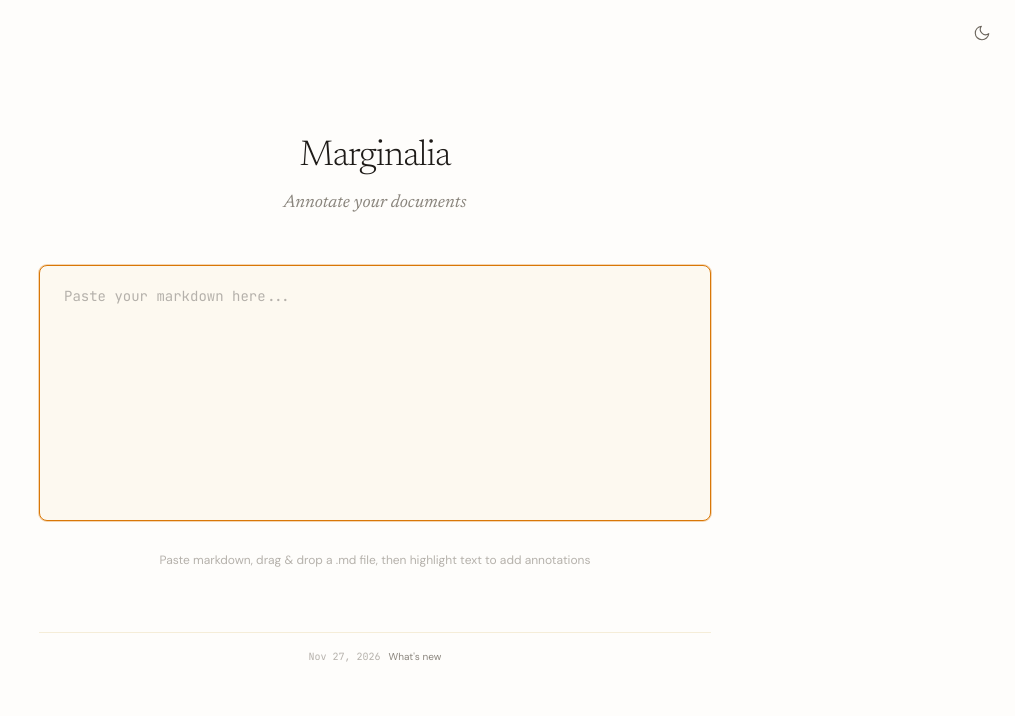
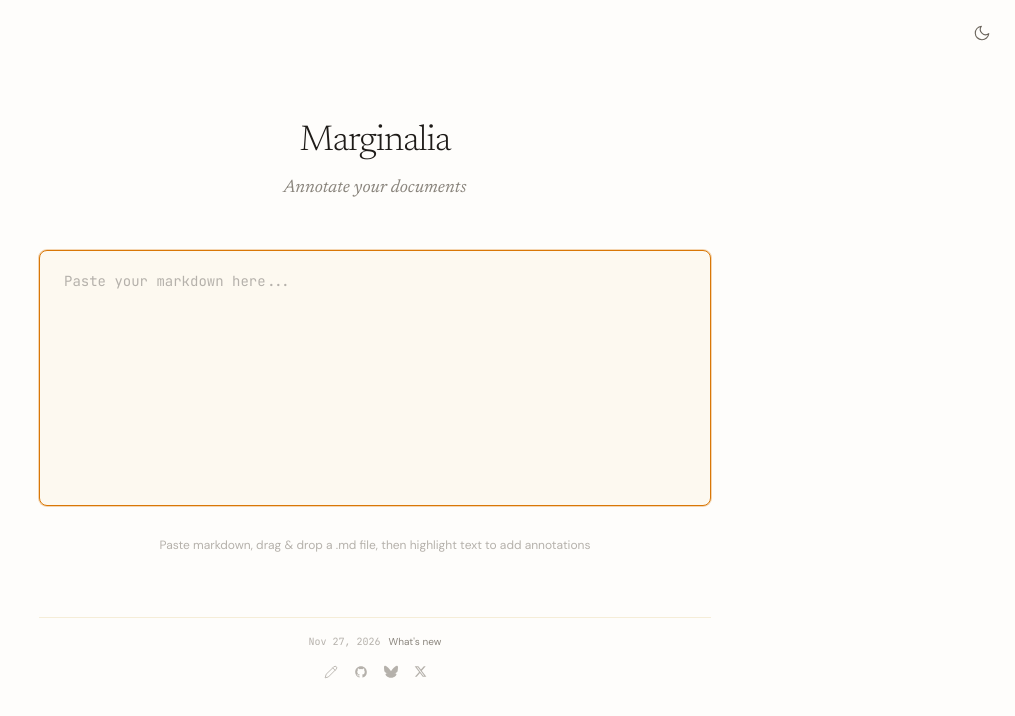
Before and after one commit to galsapir/marginalia, a React (Vite) app: page / in a window 1280 px wide. Shown: the top 716 px of the page, without its empty margins (265-1280 px from the left). Built offline with nearby package versions, Linux system fonts and the light colour scheme.

Commit message:
Add author links to landing page footer

```diff
--- a/src/components/InputView.tsx
+++ b/src/components/InputView.tsx
@@ -140,6 +140,55 @@ export function InputView({ onSubmit }: InputViewProps) {
               ))}
             </div>
           )}
+
+          {/* Author links */}
+          <div className="mt-4 flex items-center justify-center gap-4">
+            <a
+              href="https://galsapir.github.io/sparse-thoughts/"
+              target="_blank"
+              rel="noopener noreferrer"
+              className="text-ink-200 dark:text-ink-500 hover:text-sienna-500 dark:hover:text-sienna-400 transition-colors"
+              aria-label="Blog"
+            >
+              <svg width="14" height="14" viewBox="0 0 24 24" fill="none" stroke="currentColor" strokeWidth="1.5" strokeLinecap="round" strokeLinejoin="round">
+                <path d="M17 3a2.83 2.83 0 1 1 4 4L7.5 20.5 2 22l1.5-5.5Z" />
+                <path d="m15 5 4 4" />
+              </svg>
+            </a>
+            <a
+              href="https://github.com/galsapir"
+              target="_blank"
+              rel="noopener noreferrer"
+              className="text-ink-200 dark:text-ink-500 hover:text-sienna-500 dark:hover:text-sienna-400 transition-colors"
+              aria-label="GitHub"
+            >
+              <svg width="14" height="14" viewBox="0 0 24 24" fill="currentColor">
+                <path d="M12 2C6.477 2 2 6.484 2 12.017c0 4.425 2.865 8.18 6.839 9.504.5.092.682-.217.682-.483 0-.237-.008-.868-.013-1.703-2.782.605-3.369-1.343-3.369-1.343-.454-1.158-1.11-1.466-1.11-1.466-.908-.62.069-.608.069-.608 1.003.07 1.531 1.032 1.531 1.032.892 1.53 2.341 1.088 2.91.832.092-.647.35-1.088.636-1.338-2.22-.253-4.555-1.113-4.555-4.951 0-1.093.39-1.988 1.029-2.688-.103-.253-.446-1.272.098-2.65 0 0 .84-.27 2.75 1.026A9.564 9.564 0 0 1 12 6.844a9.59 9.59 0 0 1 2.504.337c1.909-1.296 2.747-1.027 2.747-1.027.546 1.379.202 2.398.1 2.651.64.7 1.028 1.595 1.028 2.688 0 3.848-2.339 4.695-4.566 4.943.359.309.678.92.678 1.855 0 1.338-.012 2.419-.012 2.747 0 .268.18.58.688.482A10.02 10.02 0 0 0 22 12.017C22 6.484 17.522 2 12 2Z" />
+              </svg>
+            </a>
+            <a
+              href="https://bsky.app/profile/sapir.bsky.social"
+              target="_blank"
+              rel="noopener noreferrer"
+              className="text-ink-200 dark:text-ink-500 hover:text-sienna-500 dark:hover:text-sienna-400 transition-colors"
+              aria-label="Bluesky"
+            >
+              <svg width="14" height="14" viewBox="0 0 24 24" fill="currentColor">
+                <path d="M12 10.8c-1.087-2.114-4.046-6.053-6.798-7.995C2.566.944 1.561 1.266.902 1.565.139 1.908 0 3.08 0 3.768c0 .69.378 5.65.596 6.449.77 2.819 3.524 3.745 6.088 3.485-4.37.44-5.21 2.578-2.93 4.872C6.31 21.252 9.37 22 11.112 22h1.776c1.742 0 4.802-.748 7.357-3.426 2.281-2.294 1.44-4.432-2.93-4.872 2.564.26 5.318-.666 6.088-3.485.218-.8.596-5.76.596-6.449 0-.688-.139-1.86-.902-2.203-.66-.3-1.664-.621-4.3 1.24C16.045 4.747 13.087 8.686 12 10.8Z" />
+              </svg>
+            </a>
+            <a
+              href="https://x.com/galsapir_"
+              target="_blank"
+              rel="noopener noreferrer"
+              className="text-ink-200 dark:text-ink-500 hover:text-sienna-500 dark:hover:text-sienna-400 transition-colors"
+              aria-label="X"
+            >
+              <svg width="13" height="13" viewBox="0 0 24 24" fill="currentColor">
+                <path d="M18.244 2.25h3.308l-7.227 8.26 8.502 11.24H16.17l-5.214-6.817L4.99 21.75H1.68l7.73-8.835L1.254 2.25H8.08l4.713 6.231zm-1.161 17.52h1.833L7.084 4.126H5.117z" />
+              </svg>
+            </a>
+          </div>
         </div>
       </div>
     </div>
```
